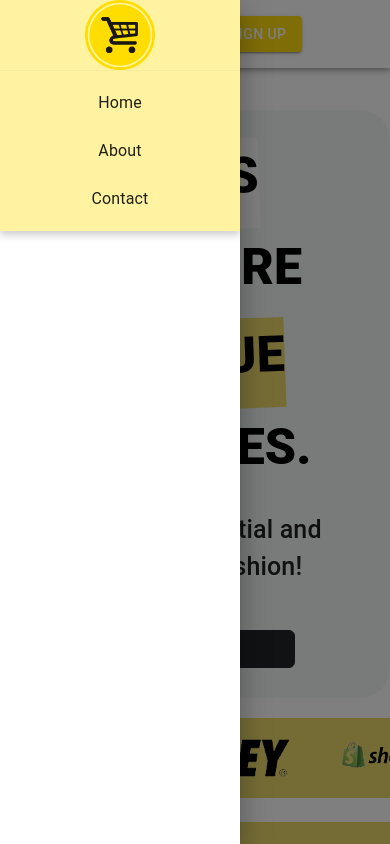
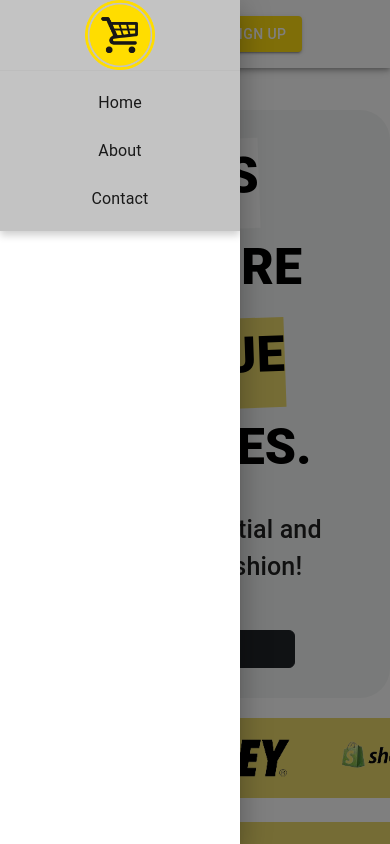
Before and after one commit to ubaidahmed04/ShopNest, a React (Vite) app: page / in a window 390 px wide. Both pictures are taken after a click on the button "open drawer". Shown: the top 844 px of the page. Built offline with nearby package versions, Linux system fonts and the light colour scheme.

Commit message:
add title icon

```diff
--- a/index.html
+++ b/index.html
@@ -2,10 +2,10 @@
 <html lang="en">
   <head>
     <meta charset="UTF-8" />
-    <link rel="icon" type="image/svg+xml" href="/vite.svg" />
     <link rel="stylesheet" href="https://cdnjs.cloudflare.com/ajax/libs/font-awesome/6.5.1/css/all.min.css" integrity="sha512-DTOQO9RWCH3ppGqcWaEA1BIZOC6xxalwEsw9c2QQeAIftl+Vegovlnee1c9QX4TctnWMn13TZye+giMm8e2LwA==" crossorigin="anonymous" referrerpolicy="no-referrer" />
     <meta name="viewport" content="width=device-width, initial-scale=1.0" />
-    <title>Vite + React</title>
+    <title>ShopifyNest</title>
+    <link rel="icon" type="" href="https://previews.123rf.com/images/faysalfarhan/faysalfarhan1711/faysalfarhan171109424/89209165-ecommerce-icon-isolated-on-orange-round-button-abstract-illustration.jpg" />
   </head>
   <body>
     <div id="root"></div>
--- a/src/Components/Header/Header2.jsx
+++ b/src/Components/Header/Header2.jsx
@@ -11,7 +11,7 @@ import ListItem from "@mui/material/ListItem";
 import ListItemButton from "@mui/material/ListItemButton";
 import ListItemText from "@mui/material/ListItemText";
 import MenuIcon from "@mui/icons-material/Menu";
-import MenuOpenSharpIcon from '@mui/icons-material/MenuOpenSharp';
+import MenuOpenSharpIcon from "@mui/icons-material/MenuOpenSharp";
 import Toolbar from "@mui/material/Toolbar";
 import Typography from "@mui/material/Typography";
 import Button from "@mui/material/Button";
@@ -30,23 +30,38 @@ function DrawerAppBar(props) {
   };
 
   const drawer = (
-    <Box onClick={handleDrawerToggle}
+    <Box
+      onClick={handleDrawerToggle}
       sx={{
-      fontWeight:800,
+        fontWeight: 800,
         textAlign: "center",
         // fontFamily:,
         "&:hover": {
-        backgroundColor: "#FFF3A2", // Change to your desired color
+          backgroundColor: "#c3c3c3", // Change to your desired color
           boxShadow: "0px 4px 8px rgba(0, 0, 0, 0.2)",
         },
-    }}>
-      <img src={logoimg} width={"70px"} alt="Logo" style={{ margin: '0 auto' }} />
+      }}
+    >
+      <img
+        src={logoimg}
+        width={"70px"}
+        alt="Logo"
+        style={{ margin: "0 auto" }}
+      />
       <Divider />
       <List>
         {navItems.map((item) => (
           <ListItem key={item} disablePadding>
-            <ListItemButton sx={{ textAlign: "center", }}>
-              <ListItemText primary={item}  />
+            <ListItemButton
+              sx={{
+                textAlign: "center",
+                "&:hover": {
+                  backgroundColor: "#c3c3c3", // Change to your desired color
+                  boxShadow: "0px 4px 8px rgba(0, 0, 0, 0.2)",
+                },
+              }}
+            >
+              <ListItemText primary={item} />
             </ListItemButton>
           </ListItem>
         ))}
@@ -81,7 +96,14 @@ function DrawerAppBar(props) {
             component="div"
             sx={{ flexGrow: 1, display: { xs: "none", sm: "block" } }}
           >
-            <img src={logoimg} className="" width={"70px"} alt="Logo" />
+            <Link to={"/"}>
+              <img
+                src={logoimg}
+                width={"70px"}
+                alt="Logo"
+                style={{ margin: "0 auto", cursor: "pointer" }}
+              />
+            </Link>
           </Typography>
 
           <Box sx={{ display: { xs: "none", sm: "block" } }}>
@@ -91,12 +113,12 @@ function DrawerAppBar(props) {
               </Button>
             ))}
           </Box>
-          <Link to={'./register'}>
+          <Link to={"./register"}>
             <Button
               variant="contained"
               style={{ backgroundColor: "#FFDD10" }}
               color="success"
-              sx={{ ml: 'auto' }}
+              sx={{ ml: "auto" }}
             >
               Sign Up
             </Button>
--- a/src/Pages/Login.jsx
+++ b/src/Pages/Login.jsx
@@ -77,7 +77,6 @@ function Login() {
         onAuthStateChanged(auth, (user) => {
           if (user) {
             const uid = user.uid;
-            reset();
 
             navigate("/");
             // ...
```
Also changed, not shown: src/Images/title-icon.png (added). Lines whose indentation alone changed are shown as unchanged.
